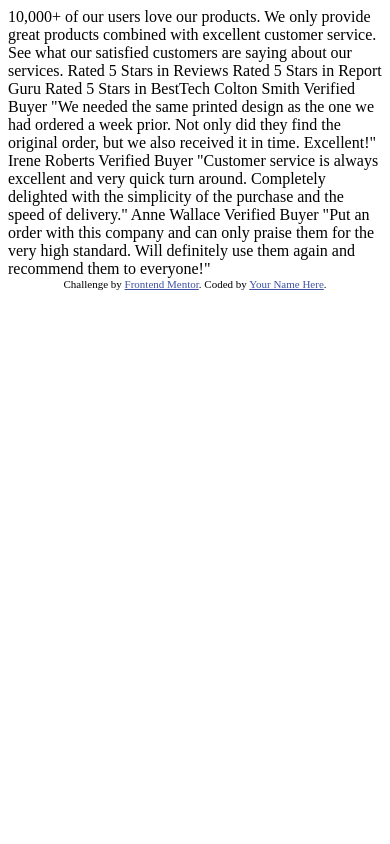
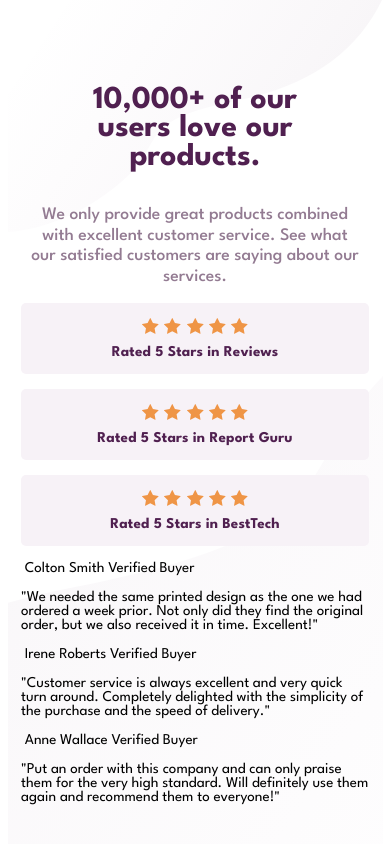
Before and after one commit to JakubLipnicki/social-proof-section-fMentor, a plain HTML site: page index.html in a window 390 px wide. Drawn offline with Linux system fonts and the light colour scheme.

Commit message:
mobile header and star ratings

```diff
--- a/index.html
+++ b/index.html
@@ -11,51 +11,109 @@
       sizes="32x32"
       href="./images/favicon-32x32.png"
     />
-
+    <link rel="preconnect" href="https://fonts.googleapis.com">
+    <link rel="preconnect" href="https://fonts.gstatic.com" crossorigin>
+    <link href="https://fonts.googleapis.com/css2?family=League+Spartan:wght@400;500;700&display=swap" rel="stylesheet">
+    <link rel="stylesheet" href="style.css">
     <title>Frontend Mentor | Social proof section</title>
 
-    <!-- Feel free to remove these styles or customise in your own stylesheet 👍 -->
-    <style>
-      .attribution {
-        font-size: 11px;
-        text-align: center;
-      }
-      .attribution a {
-        color: hsl(228, 45%, 44%);
-      }
-    </style>
   </head>
   <body>
-    10,000+ of our users love our products.
+    <section class="container">
+      <header>
+        <h1>10,000+ of our users love our products.</h1>
 
-    We only provide great products combined with excellent customer service.
-    See what our satisfied customers are saying about our services.
+        <p class="header-description">We only provide great products combined with excellent customer service.
+          See what our satisfied customers are saying about our services.</p>
+      </header>
+      <main>
+        <div class="ratings">
+          <div class="rating-box">
+            <div class="stars-box">
+              <img src="images/icon-star.svg" alt="icon-star">
+              <img src="images/icon-star.svg" alt="icon-star">
+              <img src="images/icon-star.svg" alt="icon-star">
+              <img src="images/icon-star.svg" alt="icon-star">
+              <img src="images/icon-star.svg" alt="icon-star">
+            </div>
+            <p class="rating-p">
+              Rated 5 Stars in Reviews
+            </p>
+          </div>
+          <div class="rating-box">
+            <div class="stars-box">
+              <img src="images/icon-star.svg" alt="icon-star">
+              <img src="images/icon-star.svg" alt="icon-star">
+              <img src="images/icon-star.svg" alt="icon-star">
+              <img src="images/icon-star.svg" alt="icon-star">
+              <img src="images/icon-star.svg" alt="icon-star">
+            </div>
+            <p class="rating-p">
+              Rated 5 Stars in Report Guru
+            </p>
+          </div>
+          <div class="rating-box">
+            <div class="stars-box">
+              <img src="images/icon-star.svg" alt="icon-star">
+              <img src="images/icon-star.svg" alt="icon-star">
+              <img src="images/icon-star.svg" alt="icon-star">
+              <img src="images/icon-star.svg" alt="icon-star">
+              <img src="images/icon-star.svg" alt="icon-star">
+            </div>
+            <p class="rating-p">
+              Rated 5 Stars in BestTech
+            </p>
+          </div>
+        </div>
 
-    Rated 5 Stars in Reviews
-    Rated 5 Stars in Report Guru
-    Rated 5 Stars in BestTech
 
-    Colton Smith
-    Verified Buyer
+        <div class="user-reviews-block">
+          <div class="review-card">
+            <div class="user">
+              <img src="" alt="">
+              <span class="username">Colton Smith </span>
+              <span class="user-type">Verified Buyer</span>
+            </div>
+            <p class="review-p">
               "We needed the same printed design as the one we had ordered a week prior.
               Not only did they find the original order, but we also received it in time.
               Excellent!"
+            </p>
+          </div>
 
-    Irene Roberts
-    Verified Buyer
+          <div class="review-card">
+            <div class="user">
+              <img src="" alt="">
+              <span class="username">Irene Roberts</span>
+              <span class="user-type">Verified Buyer</span>
+            </div>
+            <p class="review-p">
               "Customer service is always excellent and very quick turn around. Completely
               delighted with the simplicity of the purchase and the speed of delivery."
-
-    Anne Wallace
-    Verified Buyer
+            </p>
+          </div>
+          <div class="review-card">
+            <div class="user">
+              <img src="" alt="">
+              <span class="username">Anne Wallace</span>
+              <span class="user-type">Verified Buyer</span>
+            </div>
+            <p class="review-p">
               "Put an order with this company and can only praise them for the very high
               standard. Will definitely use them again and recommend them to everyone!"
+            </p>
+          </div>
+        </div>
 
-    <div class="attribution">
+      </main>
+    </section>
+
+
+    <!-- <div class="attribution">
       Challenge by
       <a href="https://www.frontendmentor.io?ref=challenge" target="_blank"
         >Frontend Mentor</a
       >. Coded by <a href="#">Your Name Here</a>.
-    </div>
+    </div> -->
   </body>
 </html>
--- /dev/null
+++ b/style.css
@@ -0,0 +1,64 @@
+/* rem to the font sizes
+em for the paddings margins and widths*/
+/* font-family: 'League Spartan', sans-serif;
+Weights: 400, 500, 700*/
+body{
+    font-size: .9375rem;
+    font-family: 'League Spartan', sans-serif;
+    height: 100%;
+    margin: 0;
+    background: url(images/bg-pattern-top-mobile.svg), url(images/bg-pattern-bottom-mobile.svg);
+    background-repeat: no-repeat, no-repeat;
+    background-position: top, bottom;
+    margin: 4em 1.4063em;
+    background-color: hsl(0, 0%, 100%);
+}
+header{
+    display: flex;
+    flex-direction: column;
+    justify-items: center;
+    align-items: center;
+    text-align: center;
+}
+h1{
+    max-width: 11ch;
+    color: hsl(300, 43%, 22%);
+    font-size: 2rem;
+    line-height: 1.8rem;
+}
+.container{
+    display: flex;
+    flex-direction: column;
+}
+.header-description{
+    max-width: 32ch;
+    margin: 0;
+    font-size: 1.1rem;
+    color: hsl(303, 10%, 53%);
+    font-weight: 500;
+    line-height: 1.3rem;
+    margin-top: .3em;
+}
+.ratings{
+    width: 100%;
+}
+.rating-box{
+    background-color: hsl(300, 24%, 96%);
+    border-radius: .3125rem;
+    display: flex;
+    flex-direction: column;
+    justify-content: center;
+    align-items: center;
+    width: 100%;
+    margin: 1em 0;
+    padding: 1em 0;
+}
+.stars-box img{
+    margin: 0 0.05rem 0.5rem 0.05rem;
+}
+.rating-p{
+    margin: 0;
+    color: hsl(300, 43%, 22%);
+    font-weight: 700;
+    letter-spacing: 0.01rem;
+}
```
Lines whose indentation alone changed are shown as unchanged.
